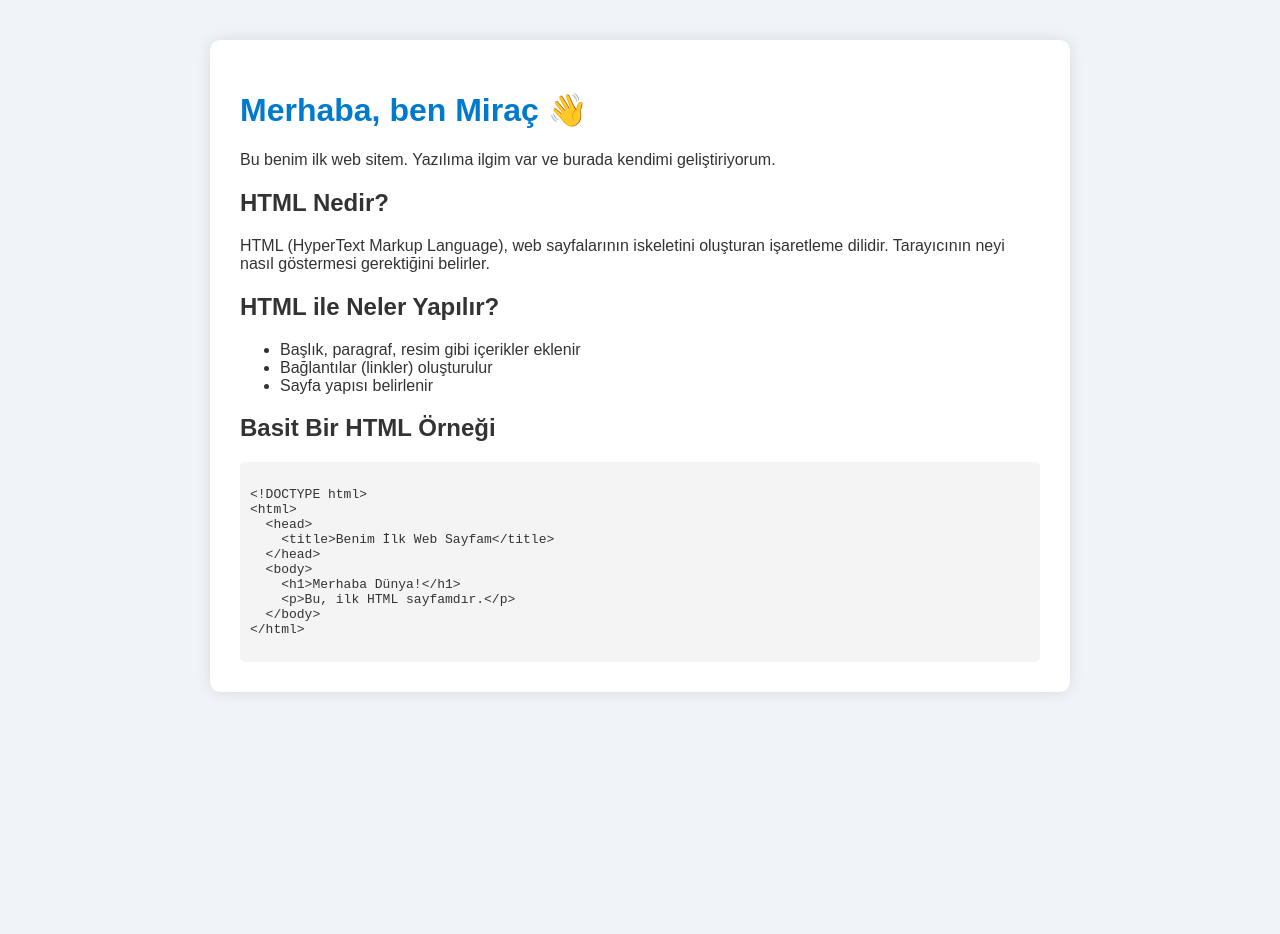
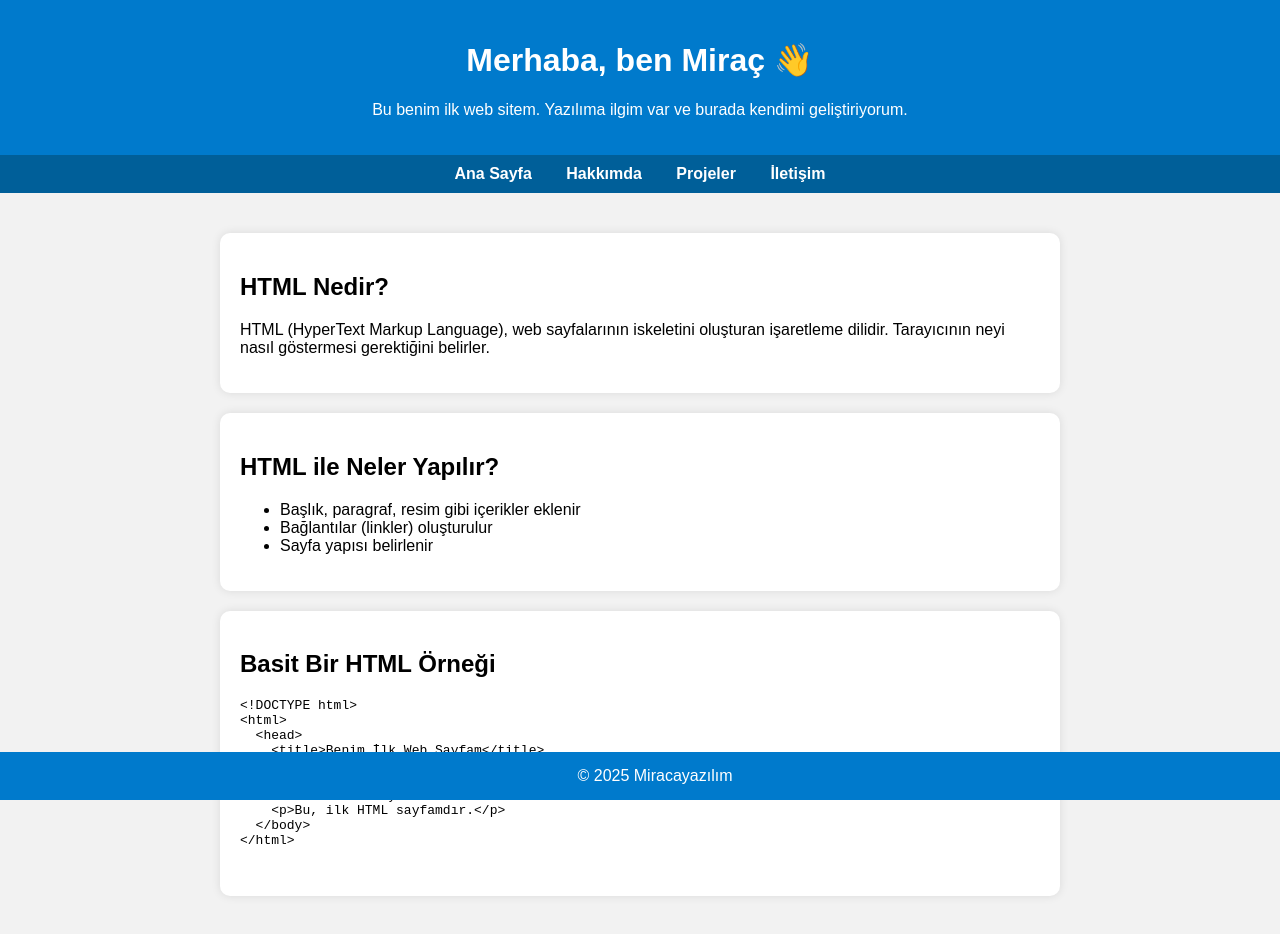
Before and after one commit to miracyazilim/mirac-site, a plain HTML site: page index.html in a window 1280 px wide. Before the commit the page ends 800 px from the top, so only its background shows below. Drawn offline with Linux system fonts and the light colour scheme.

Commit message:
Update index.html

```diff
--- a/index.html
+++ b/index.html
@@ -1,55 +1,92 @@
 <!DOCTYPE html>
 <html lang="tr">
 <head>
-    <meta charset="UTF-8" />
-    <title>Mirakayazılım - İlk Web Sitem</title>
+  <meta charset="UTF-8">
+  <title>Miracayazılım - Ana Sayfa</title>
   <style>
     body {
       font-family: Arial, sans-serif;
-        background-color: #f0f4f8;
-        color: #333;
       margin: 0;
-        padding: 40px;
+      padding: 0;
+      background-color: #f2f2f2;
     }
+
+    header {
+      background-color: #007acc;
+      color: white;
+      padding: 20px;
+      text-align: center;
+    }
+
+    nav {
+      background-color: #005f99;
+      padding: 10px;
+      text-align: center;
+    }
+
+    nav a {
+      color: white;
+      margin: 0 15px;
+      text-decoration: none;
+      font-weight: bold;
+    }
+
     .container {
+      padding: 20px;
+    }
+
+    .card {
+      background-color: white;
+      padding: 20px;
+      margin: 20px auto;
       max-width: 800px;
-        margin: auto;
-        background: white;
-        padding: 30px;
       border-radius: 10px;
-        box-shadow: 0 0 15px rgba(0,0,0,0.1);
+      box-shadow: 0 0 10px rgba(0, 0, 0, 0.1);
     }
-      h1 {
-        color: #007acc;
-      }
-      code {
-        background-color: #f4f4f4;
-        display: block;
-        padding: 10px;
-        border-radius: 5px;
-        white-space: pre;
-        overflow-x: auto;
-        font-family: monospace;
+
+    footer {
+      background-color: #007acc;
+      color: white;
+      text-align: center;
+      padding: 15px;
+      position: fixed;
+      bottom: 0;
+      width: 100%;
     }
   </style>
 </head>
 <body>
-    <div class="container">
+
+  <header>
     <h1>Merhaba, ben Miraç 👋</h1>
     <p>Bu benim ilk web sitem. Yazılıma ilgim var ve burada kendimi geliştiriyorum.</p>
+  </header>
 
+  <nav>
+    <a href="#">Ana Sayfa</a>
+    <a href="#">Hakkımda</a>
+    <a href="#">Projeler</a>
+    <a href="#">İletişim</a>
+  </nav>
+
+  <div class="container">
+    <div class="card">
       <h2>HTML Nedir?</h2>
       <p>HTML (HyperText Markup Language), web sayfalarının iskeletini oluşturan işaretleme dilidir. Tarayıcının neyi nasıl göstermesi gerektiğini belirler.</p>
+    </div>
 
+    <div class="card">
       <h2>HTML ile Neler Yapılır?</h2>
       <ul>
         <li>Başlık, paragraf, resim gibi içerikler eklenir</li>
         <li>Bağlantılar (linkler) oluşturulur</li>
         <li>Sayfa yapısı belirlenir</li>
       </ul>
+    </div>
 
+    <div class="card">
       <h2>Basit Bir HTML Örneği</h2>
-      <code>
+      <pre>
 &lt;!DOCTYPE html&gt;
 &lt;html&gt;
   &lt;head&gt;
@@ -60,7 +97,13 @@
     &lt;p&gt;Bu, ilk HTML sayfamdır.&lt;/p&gt;
   &lt;/body&gt;
 &lt;/html&gt;
-      </code>
+      </pre>
     </div>
+  </div>
+
+  <footer>
+    &copy; 2025 Miracayazılım
+  </footer>
+
 </body>
 </html>
```
Lines whose indentation alone changed are shown as unchanged.
